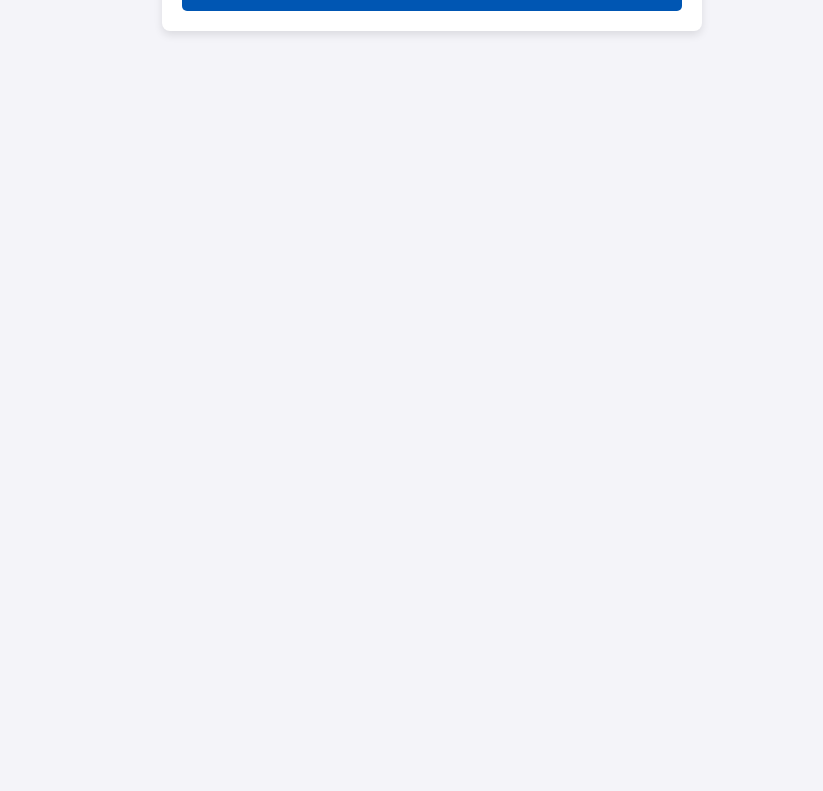
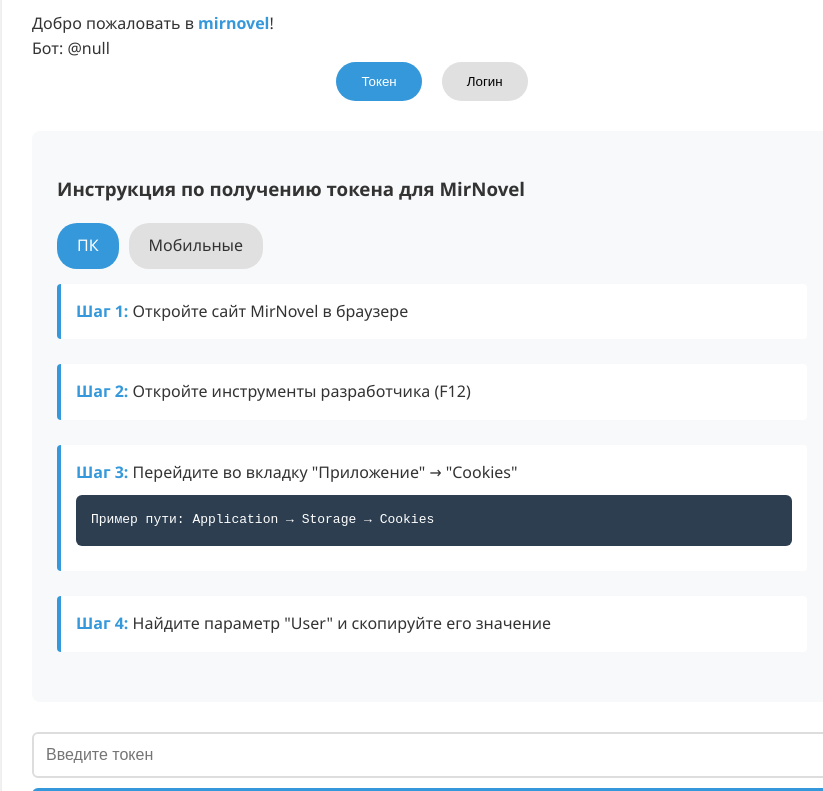
Before and after one commit to bdyddbdh/Moi6678, a plain HTML site: page docs/index.html in a window 1280 px wide. Shown: the part 155-946 px from the top of the page, without its empty margins (208-1031 px from the left). Before the commit the page ends 800 px from the top, so only its background shows below. Drawn offline with Linux system fonts and the light colour scheme.

Commit message:
Update описание index.html

```diff
--- a/docs/index.html
+++ b/docs/index.html
@@ -5,149 +5,281 @@
     <title>Авторизация</title>
     <meta name="viewport" content="width=device-width, initial-scale=1.0">
     <style>
+        :root {
+            --primary-color: #2c3e50;
+            --secondary-color: #3498db;
+            --background-color: #f9f9f9;
+            --text-color: #333;
+        }
+
         body {
-            font-family: Arial, sans-serif;
-            background-color: #f4f4f9;
-            color: #333;
+            font-family: 'Segoe UI', Tahoma, Geneva, Verdana, sans-serif;
+            background-color: var(--background-color);
+            color: var(--text-color);
             padding: 20px;
             margin: 0;
+            line-height: 1.6;
         }
+
+        .container {
+            max-width: 800px;
+            margin: 0 auto;
+            padding: 30px;
+            background: white;
+            border-radius: 12px;
+            box-shadow: 0 4px 6px rgba(0, 0, 0, 0.1);
+        }
+
         h2 {
-            color: #0056b3;
+            color: var(--primary-color);
             text-align: center;
+            margin-bottom: 30px;
+            font-size: 2.2em;
         }
-        .container {
-            max-width: 500px;
-            margin: 0 auto;
-            padding: 20px;
-            background-color: #fff;
+
+        .method-switcher {
+            display: flex;
+            justify-content: center;
+            gap: 20px;
+            margin-bottom: 30px;
+        }
+
+        .method-btn {
+            padding: 12px 25px;
+            border: none;
+            border-radius: 25px;
+            background: #e0e0e0;
+            cursor: pointer;
+            transition: all 0.3s ease;
+        }
+
+        .method-btn.active {
+            background: var(--secondary-color);
+            color: white;
+        }
+
+        .instructions {
+            background: #f8f9fa;
+            padding: 25px;
             border-radius: 8px;
-            box-shadow: 0 4px 8px rgba(0, 0, 0, 0.1);
+            margin: 20px 0;
         }
-        .instructions {
-            font-size: 16px;
-            margin-bottom: 20px;
-            text-align: center;
+
+        .step {
+            margin-bottom: 25px;
+            padding: 15px;
+            background: white;
+            border-left: 4px solid var(--secondary-color);
+            border-radius: 4px;
         }
+
+        .platform-tabs {
+            display: flex;
+            gap: 10px;
+            margin: 15px 0;
+        }
+
+        .platform-tab {
+            padding: 10px 20px;
+            border-radius: 20px;
+            cursor: pointer;
+            background: #e0e0e0;
+            transition: all 0.3s ease;
+        }
+
+        .platform-tab.active {
+            background: var(--secondary-color);
+            color: white;
+        }
+
         input {
             width: 100%;
-            padding: 10px;
+            padding: 12px;
             margin: 10px 0;
-            border: 1px solid #ddd;
-            border-radius: 5px;
+            border: 2px solid #ddd;
+            border-radius: 6px;
             font-size: 16px;
+            transition: border-color 0.3s ease;
         }
-        button {
-            background-color: #0056b3;
+
+        input:focus {
+            border-color: var(--secondary-color);
+            outline: none;
+        }
+
+        button.primary {
+            background: var(--secondary-color);
             color: white;
-            padding: 12px 20px;
+            padding: 15px 30px;
             border: none;
-            border-radius: 5px;
+            border-radius: 6px;
             cursor: pointer;
             width: 100%;
             font-size: 16px;
+            transition: background 0.3s ease;
         }
-        button:hover {
-            background-color: #004080;
+
+        button.primary:hover {
+            background: #2980b9;
         }
-        .user-info {
-            font-size: 14px;
-            margin-top: 20px;
-            text-align: center;
-            color: #666;
+
+        .code-block {
+            background: #2c3e50;
+            color: white;
+            padding: 15px;
+            border-radius: 6px;
+            font-family: monospace;
+            margin: 10px 0;
+        }
+
+        .highlight {
+            color: var(--secondary-color);
+            font-weight: bold;
+        }
+
+        .hidden {
+            display: none;
         }
     </style>
     <script async src="https://telegram.org/js/telegram-web-app.js"></script>
     <script>
-        // Функция для получения параметра из URL
+        const siteInstructions = {
+            'mirnovel': {
+                'token': `
+                    <h3>Инструкция по получению токена для MirNovel</h3>
+                    <div class="platform-tabs">
+                        <div class="platform-tab active" onclick="showPlatform('pc')">ПК</div>
+                        <div class="platform-tab" onclick="showPlatform('mobile')">Мобильные</div>
+                    </div>
+
+                    <div id="pc-instructions">
+                        <div class="step">
+                            <span class="highlight">Шаг 1:</span> Откройте сайт MirNovel в браузере
+                        </div>
+                        <div class="step">
+                            <span class="highlight">Шаг 2:</span> Откройте инструменты разработчика (F12)
+                        </div>
+                        <div class="step">
+                            <span class="highlight">Шаг 3:</span> Перейдите во вкладку "Приложение" → "Cookies"
+                            <div class="code-block">Пример пути: Application → Storage → Cookies</div>
+                        </div>
+                        <div class="step">
+                            <span class="highlight">Шаг 4:</span> Найдите параметр "User" и скопируйте его значение
+                        </div>
+                    </div>
+
+                    <div id="mobile-instructions" class="hidden">
+                        <div class="step">
+                            <span class="highlight">Шаг 1:</span> Установите Kiwi Browser из Play Store
+                        </div>
+                        <div class="step">
+                            <span class="highlight">Шаг 2:</span> Откройте сайт MirNovel и активируйте режим разработчика
+                        </div>
+                        <div class="step">
+                            <span class="highlight">Шаг 3:</span> Перейдите в раздел "Application" → "Cookies"
+                        </div>
+                        <div class="step">
+                            <span class="highlight">Шаг 4:</span> Скопируйте значение параметра "User"
+                        </div>
+                    </div>
+                `,
+                'login': `
+                    <h3>Авторизация через логин/пароль</h3>
+                    <div class="step">
+                        Введите данные вашей учетной записи MirNovel
+                    </div>
+                `
+            }
+        };
+
         function getQueryParam(name) {
-            const urlParams = new URLSearchParams(window.location.search);
-            return urlParams.get(name);
+            return new URLSearchParams(window.location.search).get(name);
         }
 
-        // Инициализация формы
+        function showPlatform(platform) {
+            document.querySelectorAll('.platform-tab').forEach(tab => tab.classList.remove('active'));
+            document.querySelectorAll('[id$="-instructions"]').forEach(el => el.classList.add('hidden'));
+
+            document.querySelector(`#${platform}-instructions`).classList.remove('hidden');
+            document.querySelector(`[onclick="showPlatform('${platform}')"]`).classList.add('active');
+        }
+
         function initForm() {
-            const authMethod = getQueryParam("method");
-            const siteName = getQueryParam("site");
+            const method = getQueryParam("method") || 'token';
+            const site = getQueryParam("site") || 'mirnovel';
             const botUsername = getQueryParam("bot_username");
 
-            document.getElementById('botUsername').innerText = `Добро пожаловать, ${botUsername}!`;
+            document.getElementById('botUsername').innerHTML = `
+                Добро пожаловать в <span class="highlight">${site}</span>!<br>
+                Бот: @${botUsername}
+            `;
 
-            if (authMethod === "login") {
-                document.getElementById('loginForm').style.display = "block";
-                document.getElementById('tokenForm').style.display = "none";
-                document.getElementById('instructions').innerHTML = `
-                    <p>Введите ваш логин и пароль для сайта ${siteName}.</p>
-                `;
-            } else if (authMethod === "token") {
-                document.getElementById('tokenForm').style.display = "block";
-                document.getElementById('loginForm').style.display = "none";
-                document.getElementById('instructions').innerHTML = `
-                    <p>Введите ваш токен для сайта ${siteName}. Как получить токен: ${siteName} (инструкция).</p>
-                `;
-            }
+            // Установка инструкций
+            const instructions = siteInstructions[site]?.[method] || `
+                <h3>Авторизация через ${method === 'token' ? 'токен' : 'логин'}</h3>
+                <div class="step">
+                    Следуйте стандартной процедуре авторизации для ${site}
+                </div>
+            `;
+
+            document.getElementById('dynamic-instructions').innerHTML = instructions;
+
+            // Активация соответствующего метода
+            document.getElementById(`method-${method}`).classList.add('active');
+            document.getElementById(`${method}Form`).style.display = 'block';
         }
 
-        // Функция отправки данных
         function submitData() {
-            let authData = {};
+            const method = getQueryParam("method");
+            let authData = { method };
 
-            const method = getQueryParam("method");
-            if (method === "login") {
-                const login = document.getElementById('login').value;
-                const password = document.getElementById('password').value;
+            if (method === 'login') {
+                authData.login = document.getElementById('login').value;
+                authData.password = document.getElementById('password').value;
 
-                if (!login || !password) {
-                    alert("Пожалуйста, введите логин и пароль.");
+                if (!authData.login || !authData.password) {
+                    alert('Заполните все поля!');
                     return;
                 }
+            } else {
+                authData.token = document.getElementById('token').value;
 
-                authData = {
-                    method: "login",
-                    login: login,
-                    password: password
-                };
-            } else if (method === "token") {
-                const token = document.getElementById('token').value;
-
-                if (!token) {
-                    alert("Пожалуйста, введите токен.");
+                if (!authData.token) {
+                    alert('Введите токен!');
                     return;
                 }
-
-                authData = {
-                    method: "token",
-                    token: token
-                };
             }
 
-            // Отправка данных через Telegram WebApp
-            console.log("Отправляем данные:", JSON.stringify(authData)); // Логирование данных
-            window.Telegram.WebApp.sendData(JSON.stringify(authData));
-            window.Telegram.WebApp.close();
+            console.log('Отправка данных:', authData);
+            Telegram.WebApp.sendData(JSON.stringify(authData));
+            Telegram.WebApp.close();
         }
 
-        // Инициализация формы при загрузке страницы
         window.onload = initForm;
     </script>
 </head>
 <body>
     <div class="container">
-        <h2>Авторизация</h2>
-        <div class="instructions" id="instructions"></div>
-
+        <h2>🔐 Система авторизации</h2>
         <div class="user-info" id="botUsername"></div>
 
-        <div id="loginForm" style="display:none;">
-            <input type="text" id="login" placeholder="Введите логин" required><br>
-            <input type="password" id="password" placeholder="Введите пароль" required><br>
+        <div class="method-switcher">
+            <button id="method-token" class="method-btn">Токен</button>
+            <button id="method-login" class="method-btn">Логин</button>
         </div>
 
-        <div id="tokenForm" style="display:none;">
-            <input type="text" id="token" placeholder="Введите токен" required><br>
+        <div class="instructions" id="dynamic-instructions"></div>
+
+        <div id="loginForm" class="hidden">
+            <input type="text" id="login" placeholder="Логин">
+            <input type="password" id="password" placeholder="Пароль">
         </div>
 
-        <button onclick="submitData()">Подтвердить</button>
+        <div id="tokenForm" class="hidden">
+            <input type="text" id="token" placeholder="Введите токен">
+        </div>
+
+        <button class="primary" onclick="submitData()">Подтвердить авторизацию</button>
     </div>
 </body>
 </html>
```
